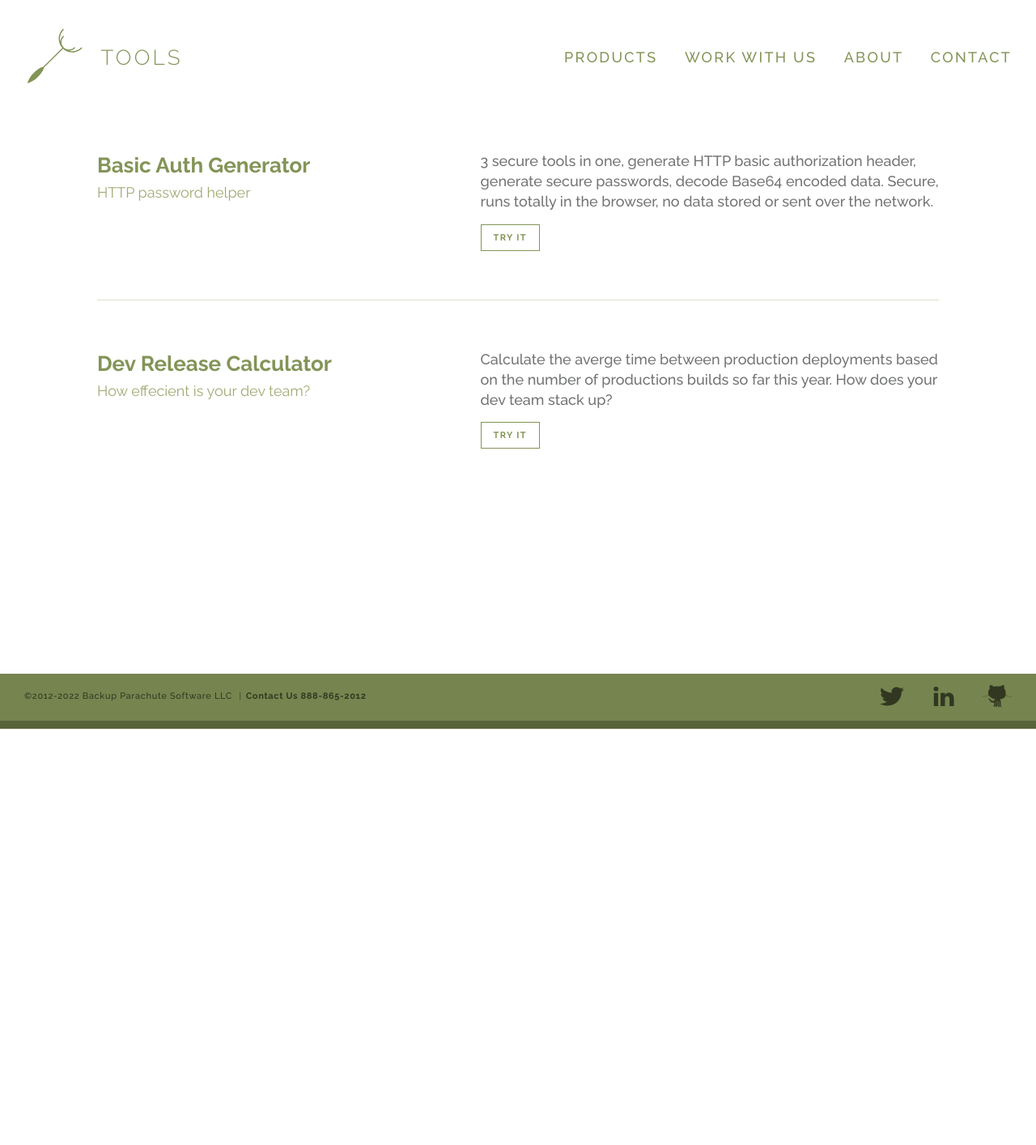
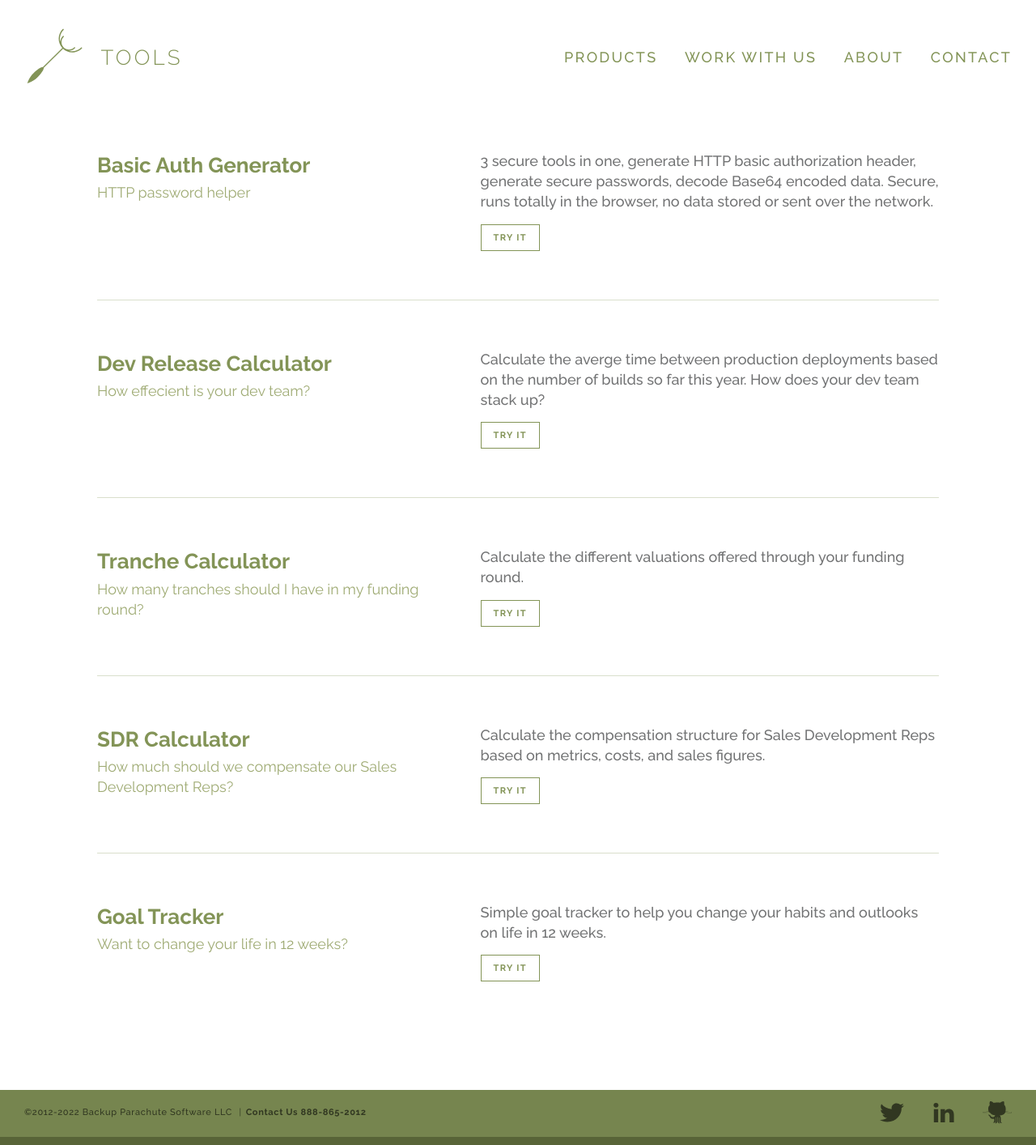
Before and after one commit to backupparachute/backupparachute.github.com, a Jekyll site: the page built from tools.html, in a window 1280 px wide. Shown: the whole page at 81% size. Built offline with Jekyll 4.4.1, drawn with Linux system fonts in a browser that asks for light colours; comment, search, counter and statistics services are not loaded; before the commit the page ends 900 px from its top, so only the background shows below that.

Commit message:
tools nav and tools page links with utm data

```diff
--- a/tools.html
+++ b/tools.html
@@ -7,22 +7,52 @@
 <ul class="article-list">
     <li class="article-preview">
       <header>
-        <h1 class="article-title"><a href="https://backupparachute.com/basic-auth-generator/">Basic Auth Generator</a></h1>
+        <h1 class="article-title"><a href="https://backupparachute.com/basic-auth-generator/?utm_source=backupparachute&utm_medium=tools_page&utm_campaign=tools&utm_content=listtextlink">Basic Auth Generator</a></h1>
         <h4 class="article-date">HTTP password helper</h4>
       </header>
       <section>
         <div class="article-blip">3 secure tools in one, generate HTTP basic authorization header, generate secure passwords, decode Base64 encoded data.  Secure, runs totally in the browser, no data stored or sent over the network.</div>
-        <a class="btn btn-ghost btn-small" href="https://backupparachute.com/basic-auth-generator/">Try it</a>
+        <a class="btn btn-ghost btn-small" href="https://backupparachute.com/basic-auth-generator/?utm_source=backupparachute&utm_medium=tools_page&utm_campaign=tools&utm_content=listtextlink">Try it</a>
       </section>
     </li>
     <li class="article-preview">
       <header>
-        <h1 class="article-title"><a href="https://backupparachute.com/dev-release-calculator/">Dev Release Calculator</a></h1>
+        <h1 class="article-title"><a href="https://backupparachute.com/dev-release-calculator/?utm_source=backupparachute&utm_medium=tools_page&utm_campaign=tools&utm_content=listtextlink">Dev Release Calculator</a></h1>
         <h4 class="article-date">How effecient is your dev team?</h4>
       </header>
       <section>
-        <div class="article-blip">Calculate the averge time between production deployments based on the number of productions builds so far this year.  How does your dev team stack up?</div>
-        <a class="btn btn-ghost btn-small" href="https://backupparachute.com/dev-release-calculator/">Try it</a>
+        <div class="article-blip">Calculate the averge time between production deployments based on the number of builds so far this year.  How does your dev team stack up?</div>
+        <a class="btn btn-ghost btn-small" href="https://backupparachute.com/dev-release-calculator/?utm_source=backupparachute&utm_medium=tools_page&utm_campaign=tools&utm_content=listtextlink">Try it</a>
+      </section>
+    </li>
+    <li class="article-preview">
+      <header>
+        <h1 class="article-title"><a href="https://backupparachute.com/tranche-calculator/?utm_source=backupparachute&utm_medium=tools_page&utm_campaign=tools&utm_content=listtextlink">Tranche Calculator</a></h1>
+        <h4 class="article-date">How many tranches should I have in my funding round?</h4>
+      </header>
+      <section>
+        <div class="article-blip">Calculate the different valuations offered through your funding round.</div>
+        <a class="btn btn-ghost btn-small" href="https://backupparachute.com/tranche-calculator/?utm_source=backupparachute&utm_medium=tools_page&utm_campaign=tools&utm_content=listtextlink">Try it</a>
+      </section>
+    </li>
+    <li class="article-preview">
+      <header>
+        <h1 class="article-title"><a href="https://backupparachute.com/sdr-calculator/?utm_source=backupparachute&utm_medium=tools_page&utm_campaign=tools&utm_content=listtextlink">SDR Calculator</a></h1>
+        <h4 class="article-date">How much should we compensate our Sales Development Reps?</h4>
+      </header>
+      <section>
+        <div class="article-blip">Calculate the compensation structure for Sales Development Reps based on metrics, costs, and sales figures.</div>
+        <a class="btn btn-ghost btn-small" href="https://backupparachute.com/sdr-calculator/?utm_source=backupparachute&utm_medium=tools_page&utm_campaign=tools&utm_content=listtextlink">Try it</a>
+      </section>
+    </li>
+    <li class="article-preview">
+      <header>
+        <h1 class="article-title"><a href="https://backupparachute.com/goal-tracker/?utm_source=backupparachute&utm_medium=tools_page&utm_campaign=tools&utm_content=listtextlink">Goal Tracker</a></h1>
+        <h4 class="article-date">Want to change your life in 12 weeks?</h4>
+      </header>
+      <section>
+        <div class="article-blip">Simple goal tracker to help you change your habits and outlooks on life in 12 weeks.</div>
+        <a class="btn btn-ghost btn-small" href="https://backupparachute.com/goal-tracker/?utm_source=backupparachute&utm_medium=tools_page&utm_campaign=tools&utm_content=listtextlink">Try it</a>
       </section>
     </li>
 </ul>
```
Also changed, not shown: scripts/tool_nav.js (+28 -19 lines).
